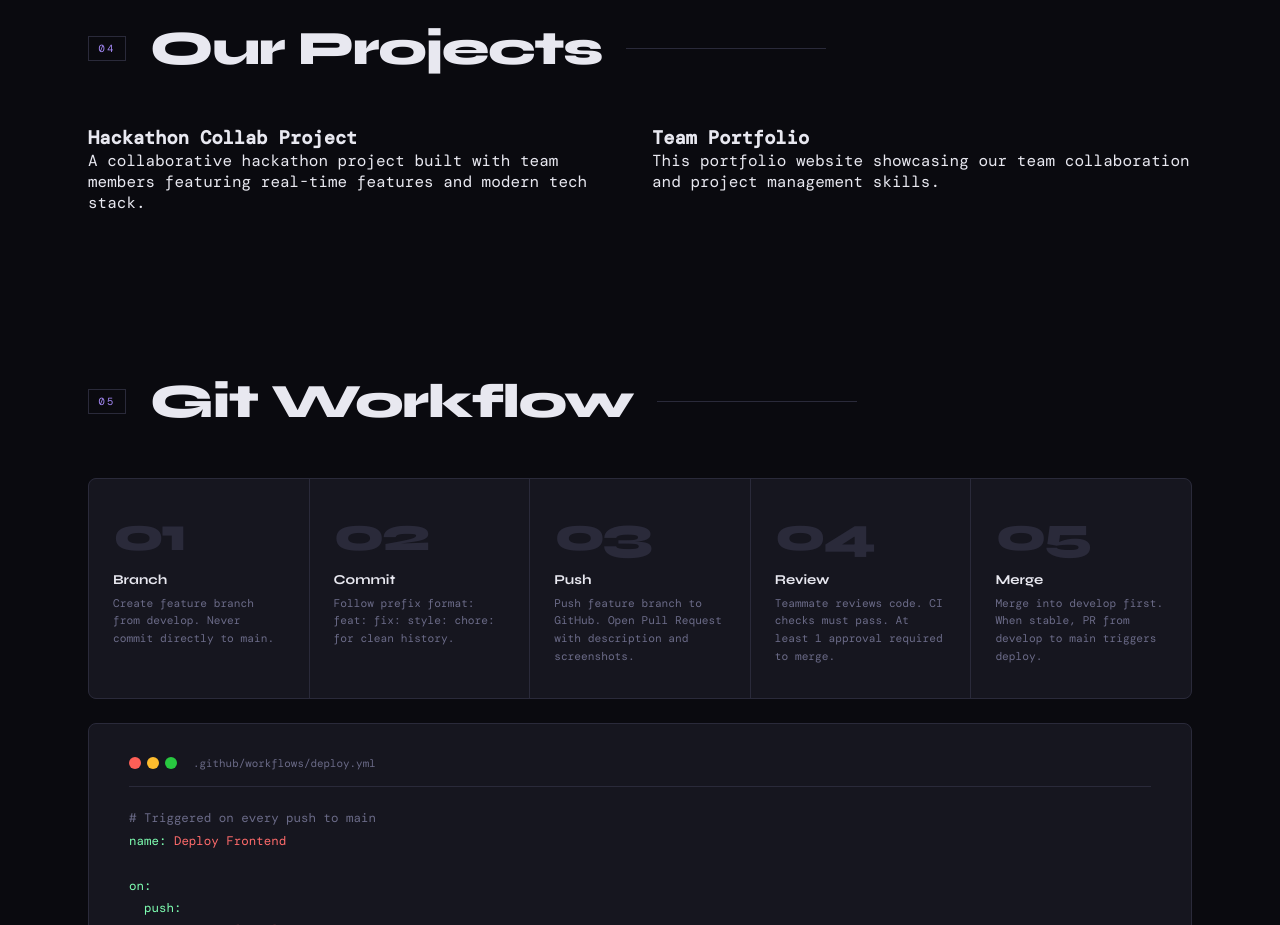
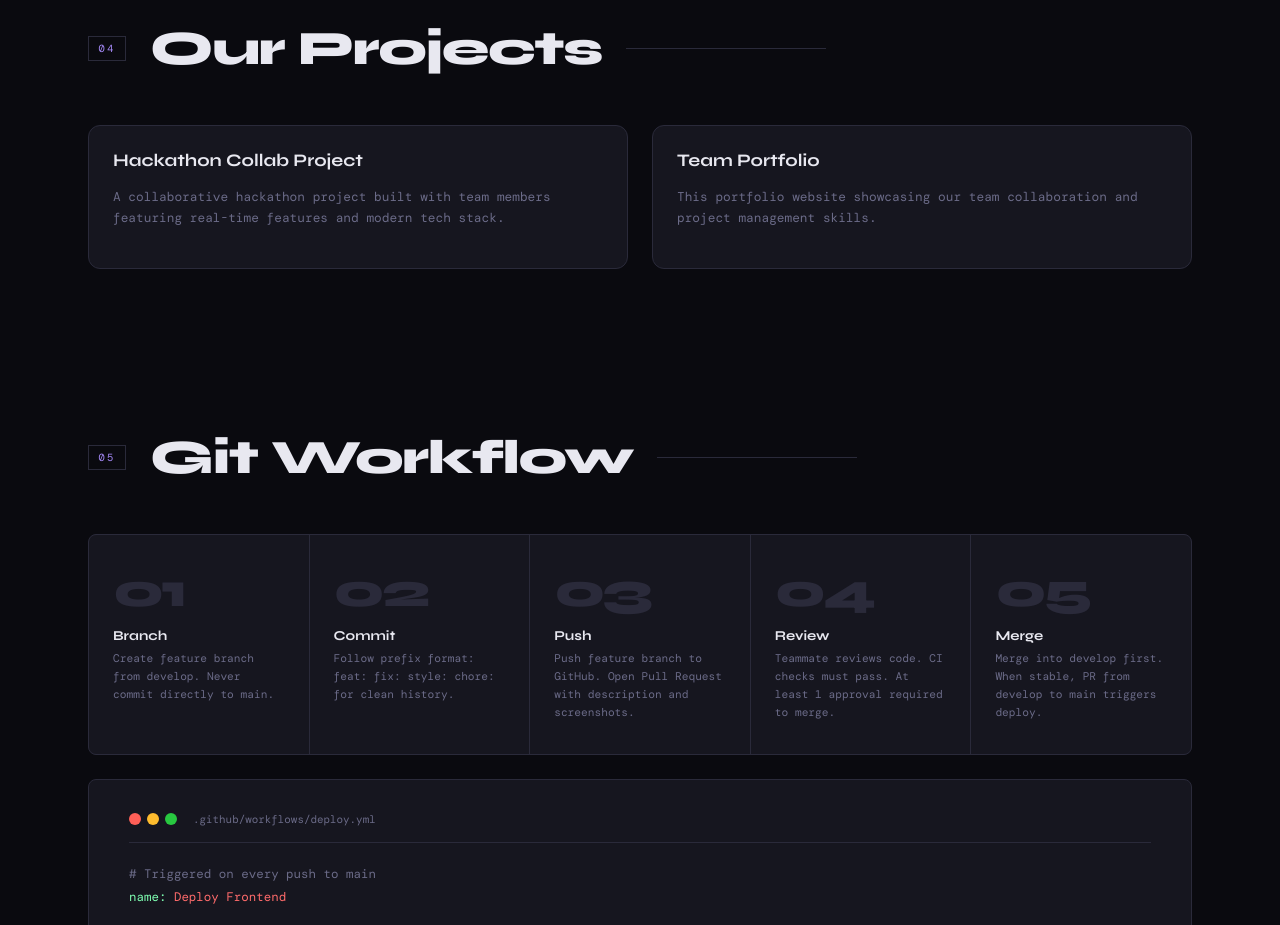
Before and after one commit to priyansunegi-dev0/tbi-team-portfolio, a React (Vite) app: page / in a window 1280 px wide. Shown: the part 3760-4685 px from the top of the page. Built offline with nearby package versions, Linux system fonts and the light colour scheme; a web font is replaced by a local one.

Commit message:
style: enhance project cards with modern UI design
- Add dark theme card styling with borders and shadows
- Implement Syne font for project titles
- Add proper spacing and typography hierarchy
- Include smooth transitions for interactive effects

```diff
--- a/src/components/TeamPortfolio.jsx
+++ b/src/components/TeamPortfolio.jsx
@@ -535,9 +535,31 @@ export default function TeamPortfolio() {
         <FadeIn>
           <div style={{ display: "grid", gridTemplateColumns: isMobile ? "1fr" : "repeat(2, 1fr)", gap: "1.5rem" }}>
             {PROJECTS.map((project, index) => (
-              <div key={index}>
-                <h3>{project.title}</h3>
-                <p>{project.description}</p>
+              <div key={index} style={{
+                background: "#16161f",
+                border: "1px solid #2a2a3a",
+                borderRadius: 12,
+                padding: "1.5rem",
+                transition: "all 0.3s ease",
+                cursor: "pointer"
+              }}>
+                <h3 style={{
+                  fontFamily: "'Syne', sans-serif",
+                  fontWeight: 700,
+                  fontSize: "1.1rem",
+                  color: "#e8e8f0",
+                  margin: "0 0 1rem 0"
+                }}>
+                  {project.title}
+                </h3>
+                <p style={{
+                  fontSize: "0.8rem",
+                  color: "#6b6b88",
+                  lineHeight: 1.6,
+                  margin: "0 0 1rem 0"
+                }}>
+                  {project.description}
+                </p>
               </div>
             ))}
           </div>
```
